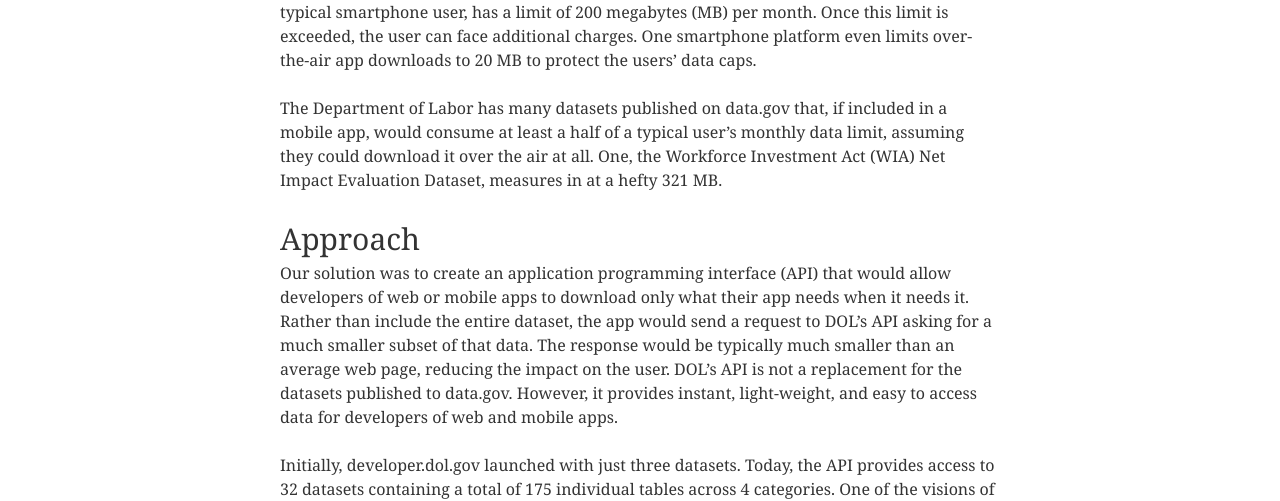
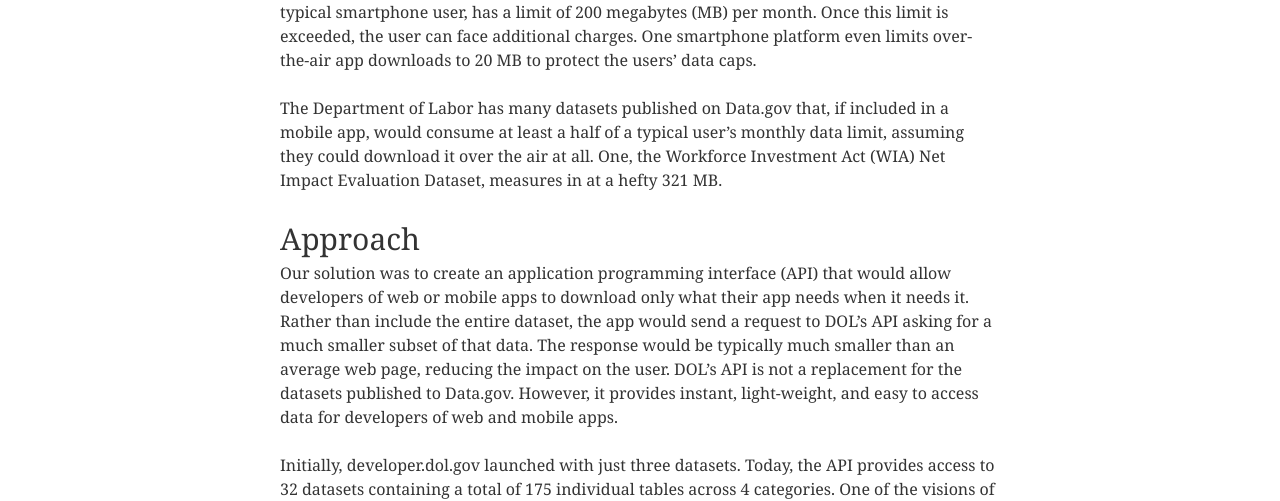
Before and after one commit to gbinal/p-o-d.github.com, a Jekyll site: the page built from labor-case-study.md, in a window 1280 px wide and 900 px high, scrolled down 605 px. Shown: the part 163-664 px from the top of the window. Built offline with Jekyll 4.4.1, drawn with Linux system fonts in a browser that asks for light colours; nearby versions of some CDN libraries.

```diff
--- a/labor-case-study.md
+++ b/labor-case-study.md
@@ -21,11 +21,11 @@ Data.gov has been a tremendous asset to those who wish to download government da
 
 Most cell phone companies nowadays impose limits of one form or another on their customers’ data usage. Using one provider as an example, the basic data plan, targeted at the typical smartphone user, has a limit of 200 megabytes (MB) per month. Once this limit is exceeded, the user can face additional charges. One smartphone platform even limits over-the-air app downloads to 20 MB to protect the users’ data caps.
 
-The Department of Labor has many datasets published on data.gov that, if included in a mobile app, would consume at least a half of a typical user’s monthly data limit, assuming they could download it over the air at all. One, the Workforce Investment Act (WIA) Net Impact Evaluation Dataset, measures in at a hefty 321 MB.
+The Department of Labor has many datasets published on Data.gov that, if included in a mobile app, would consume at least a half of a typical user’s monthly data limit, assuming they could download it over the air at all. One, the Workforce Investment Act (WIA) Net Impact Evaluation Dataset, measures in at a hefty 321 MB.
 
 ## Approach
 
-Our solution was to create an application programming interface (API) that would allow developers of web or mobile apps to download only what their app needs when it needs it. Rather than include the entire dataset, the app would send a request to DOL’s API asking for a much smaller subset of that data. The response would be typically much smaller than an average web page, reducing the impact on the user. DOL’s API is not a replacement for the datasets published to data.gov. However, it provides instant, light-weight, and easy to access data for developers of web and mobile apps.
+Our solution was to create an application programming interface (API) that would allow developers of web or mobile apps to download only what their app needs when it needs it. Rather than include the entire dataset, the app would send a request to DOL’s API asking for a much smaller subset of that data. The response would be typically much smaller than an average web page, reducing the impact on the user. DOL’s API is not a replacement for the datasets published to Data.gov. However, it provides instant, light-weight, and easy to access data for developers of web and mobile apps.
 
 Initially, developer.dol.gov launched with just three datasets. Today, the API provides access to 32 datasets containing a total of 175 individual tables across 4 categories. One of the visions of our API effort is to ensure all of the department’s publicly available data is also available through the API, so expect this number to grow as time goes on.
 
```
